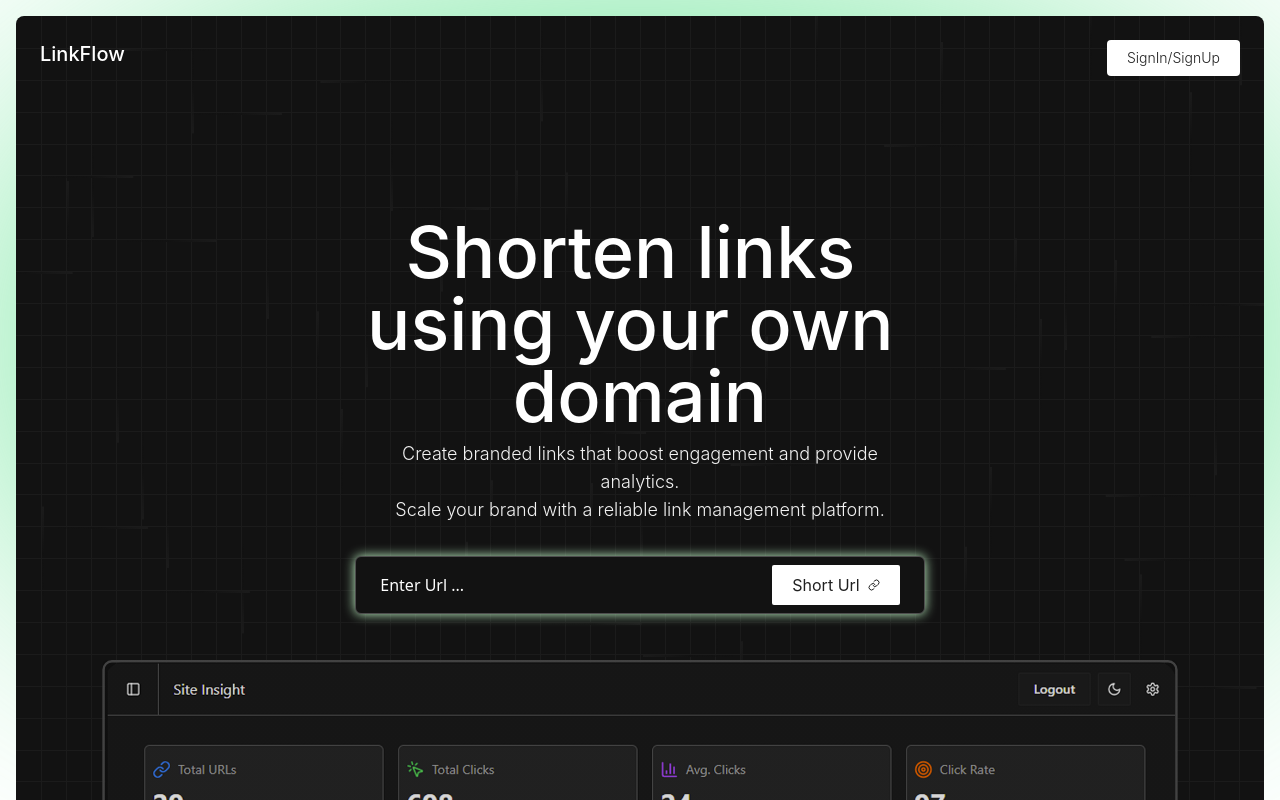
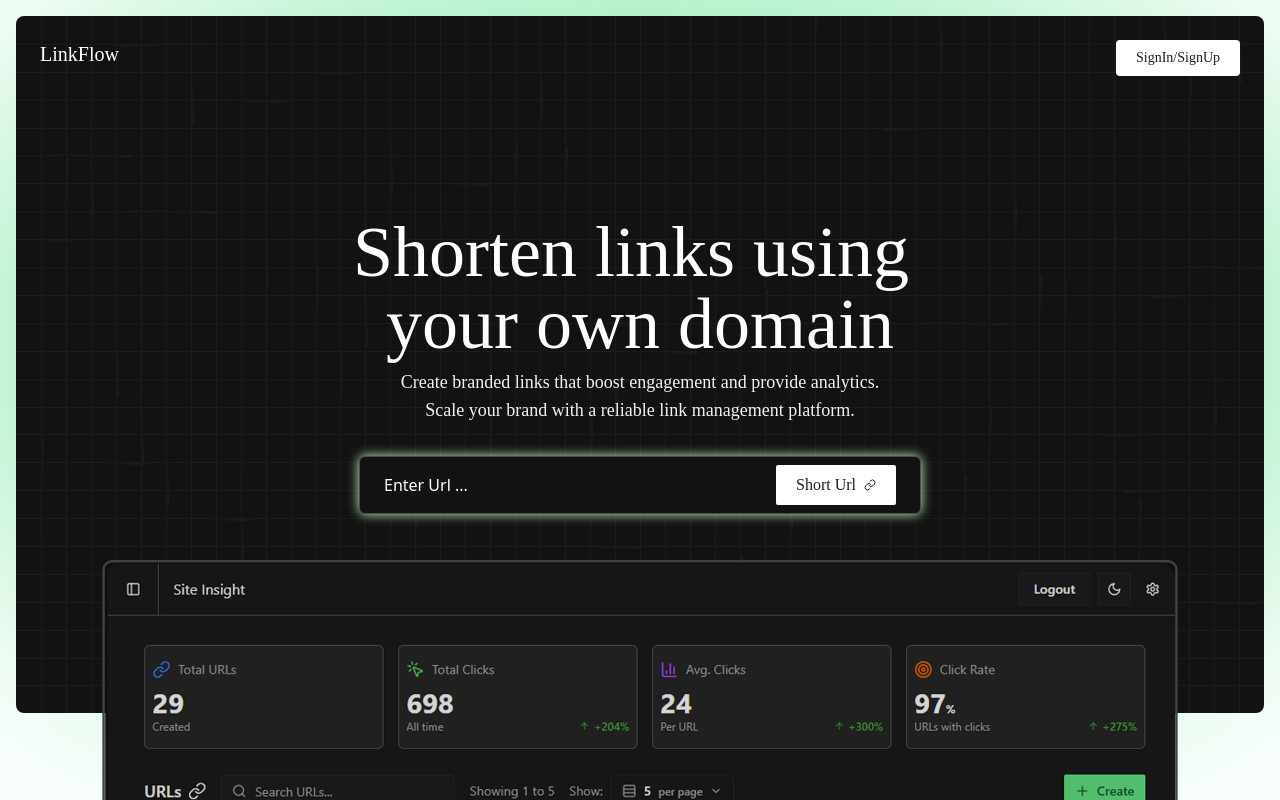
Before and after one commit to Pratik5252/LinkFlow, a React (Vite) app in the folder client/: page / in a window 1280 px wide. Shown: the top 800 px of the page. Built offline with nearby package versions, Linux system fonts and the light colour scheme; no server answers.

Commit message:
style: Simplify font family declarations in App.css

```diff
--- a/client/src/App.css
+++ b/client/src/App.css
@@ -69,10 +69,8 @@
     --color-card-linear-gradient: var(--gradient-card-linear-gradient);
 
     /* Font Families */
-    --font-cabinet: 'Cabinet Grotesk Variable', 'Cabinet Grotesk', -apple-system,
-        BlinkMacSystemFont, 'Segoe UI', Roboto, sans-serif;
-    --font-satoshi: 'Satoshi', -apple-system, BlinkMacSystemFont, 'Segoe UI',
-        Roboto, sans-serif;
+    --font-cabinet: 'Cabinet Grotesk Variable', 'Cabinet Grotesk';
+    --font-satoshi: 'Satoshi';
 
     --animate-shine: shine var(--duration) infinite linear;
     @keyframes shine {
```
